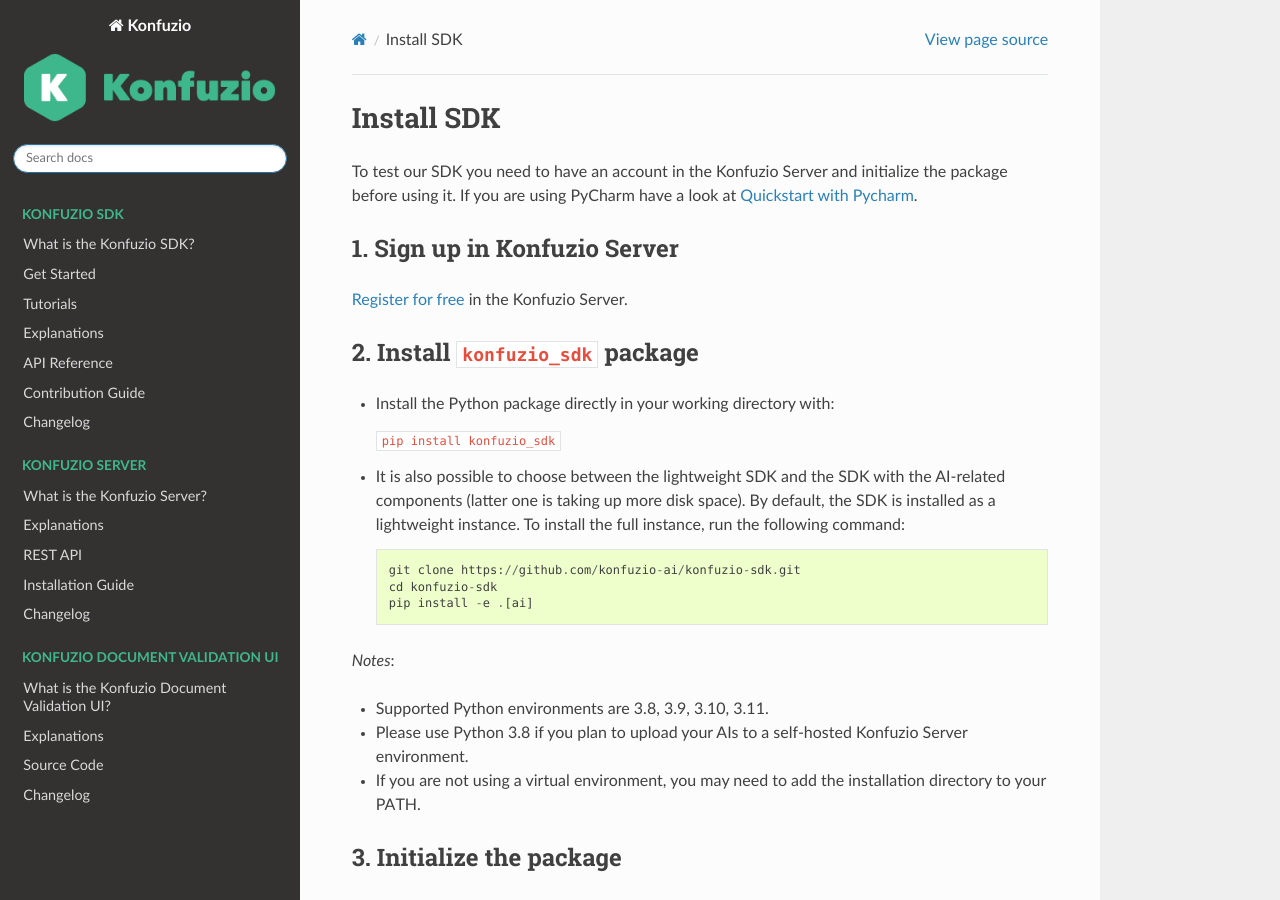
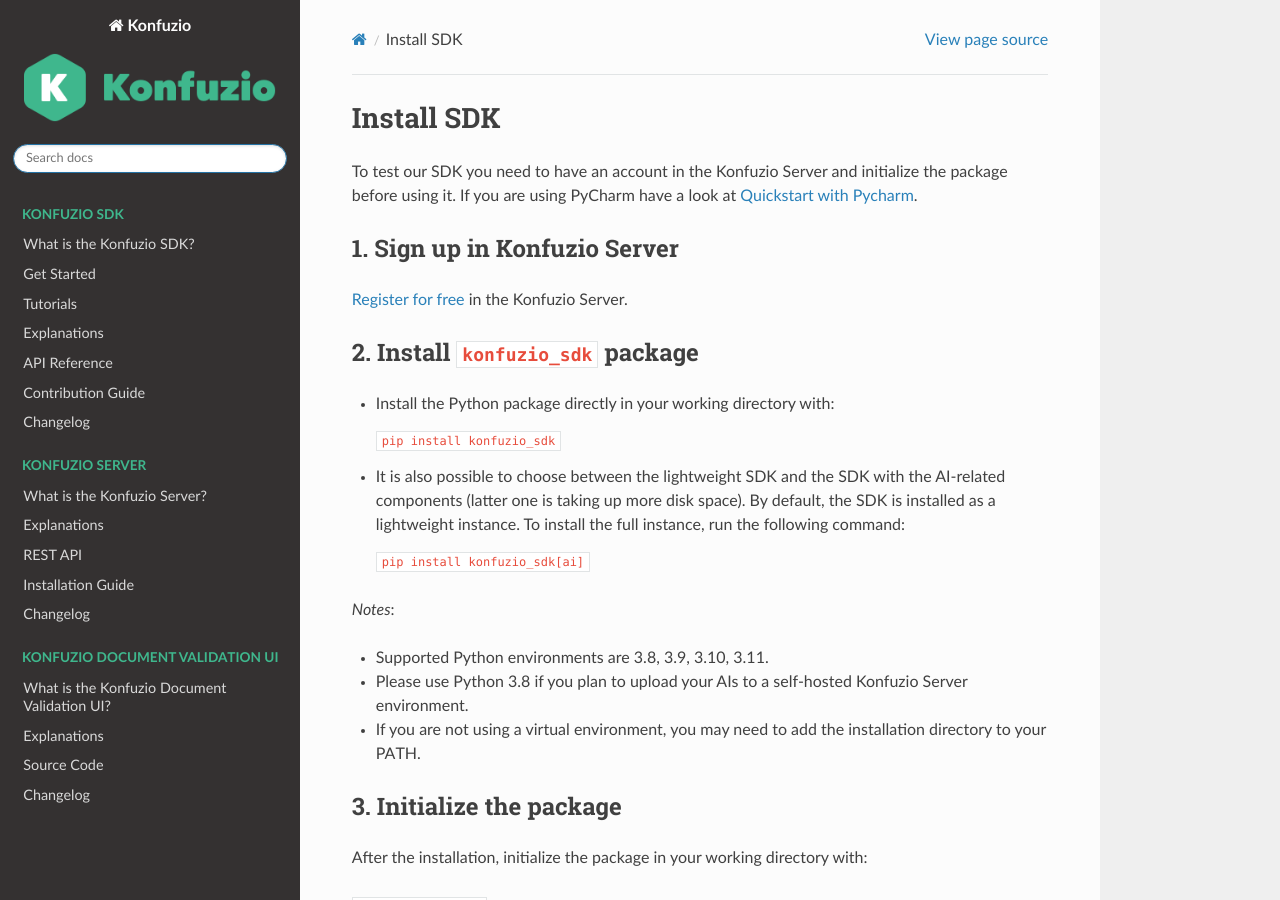
Before and after one commit to konfuzio-ai/konfuzio-sdk, a Sphinx documentation site: the page built from docs/sdk/configuration_reference.md, in a window 1280 px wide and 900 px high. Built offline with Sphinx 7.4.7 and the Read the Docs theme 2.0.0, drawn with Linux system fonts in a browser that asks for light colours; pages that are not in the unit, such as notebooks, are missing from menus; a script that is not in the unit is left out.

Commit message:
change the command

````diff
--- a/docs/sdk/configuration_reference.md
+++ b/docs/sdk/configuration_reference.md
@@ -16,11 +16,8 @@
 * It is also possible to choose between the lightweight SDK and the SDK with the AI-related components (latter one is
 taking up more disk space). By default, the SDK is installed as a lightweight instance. To install the full instance,
 run the following command:
-  ```
-  git clone https://github.com/konfuzio-ai/konfuzio-sdk.git
-  cd konfuzio-sdk
-  pip install -e .[ai]
-  ```
+
+  `pip install konfuzio_sdk[ai]`
 
 
 *Notes*:
````
